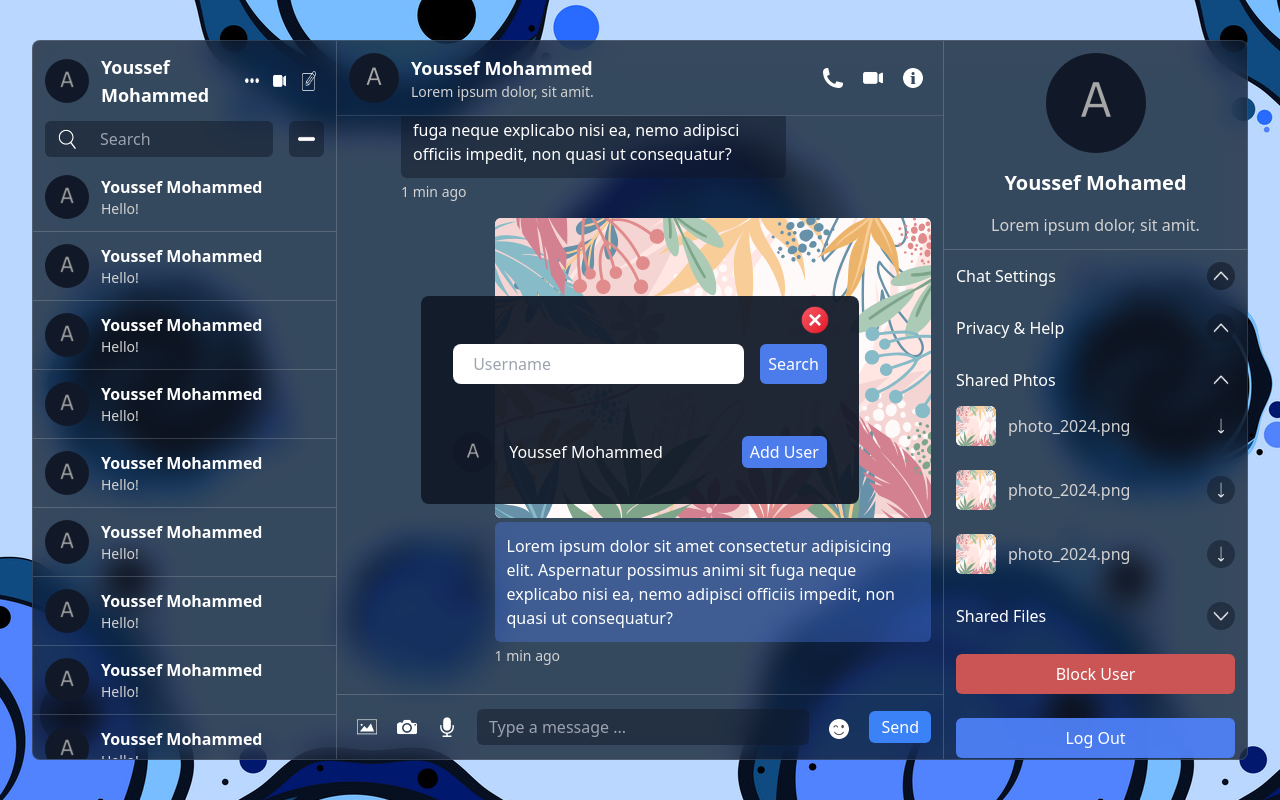
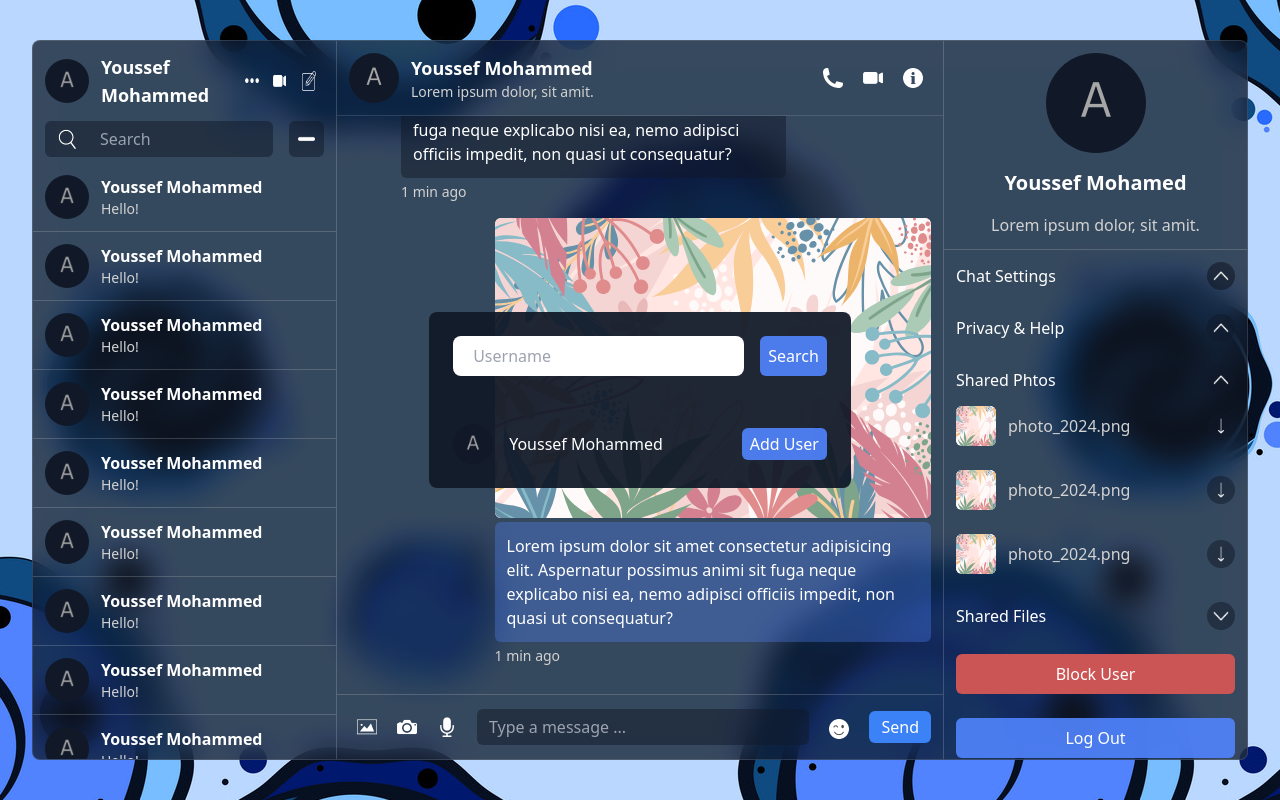
Before and after one commit to YoussefMohammed93/React-Firebase-Chat-App, a React (Vite) app: page / in a window 1280 px wide. Both pictures are taken after a click on the button 306 px from the left and 139 px from the top of the page. Built offline with nearby package versions, Linux system fonts and the light colour scheme.

Commit message:
user component

```diff
--- a/src/components/list/chatList/addUser/AddUser.jsx
+++ b/src/components/list/chatList/addUser/AddUser.jsx
@@ -1,8 +1,8 @@
 import UserAvatar from "/avatar.png";
-import XMarkIcon from "/xMark.png";
-export default function AddUser({ setAddMode }) {
+
+export default function AddUser() {
   return (
-    <div className="add-user w-max h-max pt-12 pb-8 px-8 bg-[#111928ef] absolute inset-0 m-auto rounded-lg z-10">
+    <div className="add-user w-max h-max p-6 bg-[#111928ef] absolute inset-0 m-auto rounded-lg z-10">
       <form className="flex gap-4">
         <input
           type="text"
@@ -27,12 +27,6 @@ export default function AddUser({ setAddMode }) {
           Add User
         </button>
       </div>
-      <button
-        className="close-button text-white  transition-all duration-200 px-2 py-1 rounded-md mt-4 absolute top-[-12px] right-5"
-        onClick={() => setAddMode(false)}
-      >
-        <img src={XMarkIcon} alt="x-icon" className="w-8 h-8" />
-      </button>
     </div>
   );
 }
--- a/src/components/list/chatList/chatList.jsx
+++ b/src/components/list/chatList/chatList.jsx
@@ -30,7 +30,7 @@ export default function ChatList() {
           <img
             src={addMode ? MinusIcon : PlusIcon}
             alt="plus-icon"
-            className="w-[17.5px] h-[17.5px]"
+            className="w-[17.px] h-[17.5px]"
           />
         </button>
       </div>
@@ -153,7 +153,7 @@ export default function ChatList() {
           </button>
         </li>
       </ul>
-      {addMode && <AddUser setAddMode={setAddMode} />}
+      {addMode && <AddUser />}
     </div>
   );
 }
```
